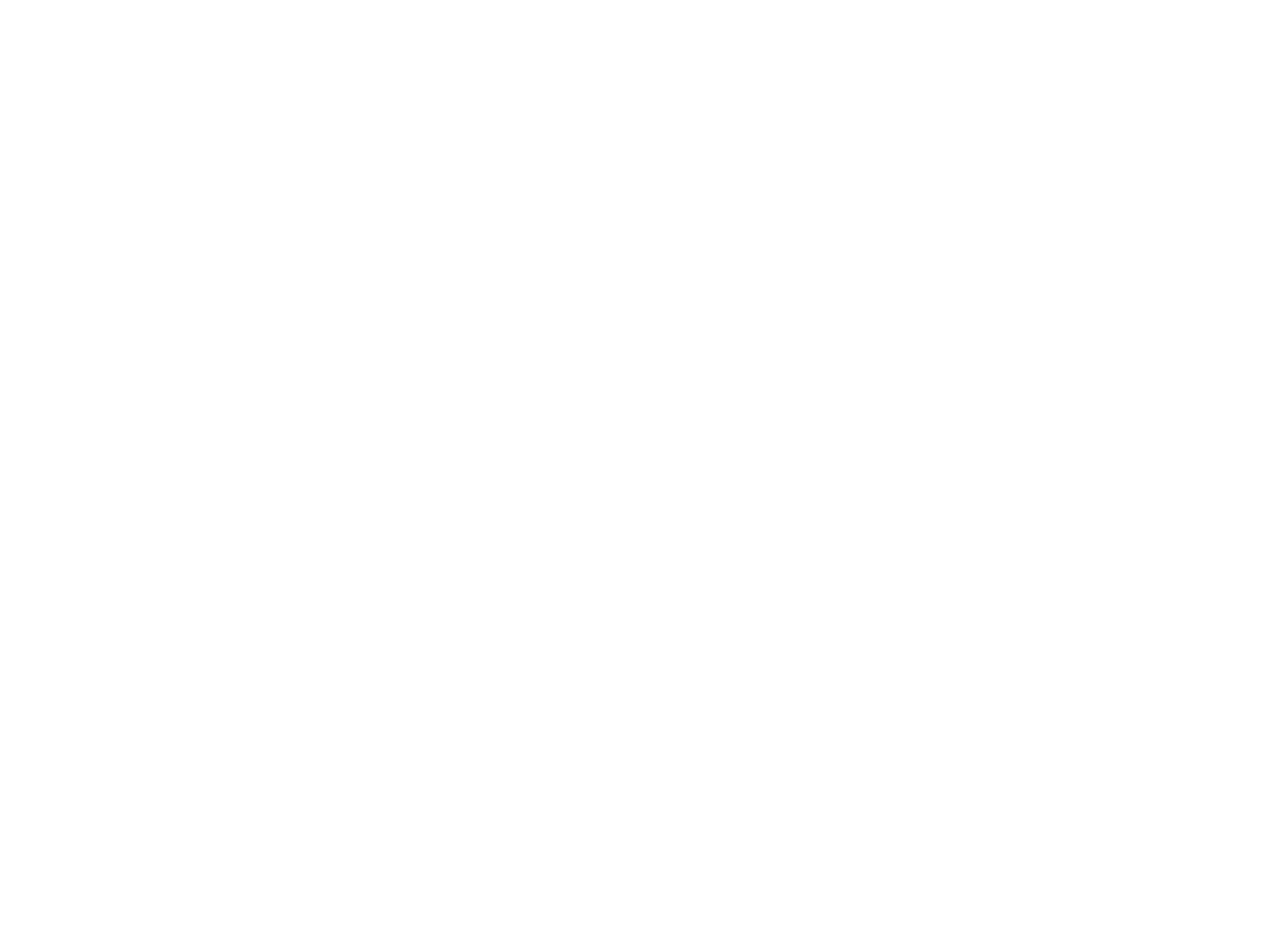
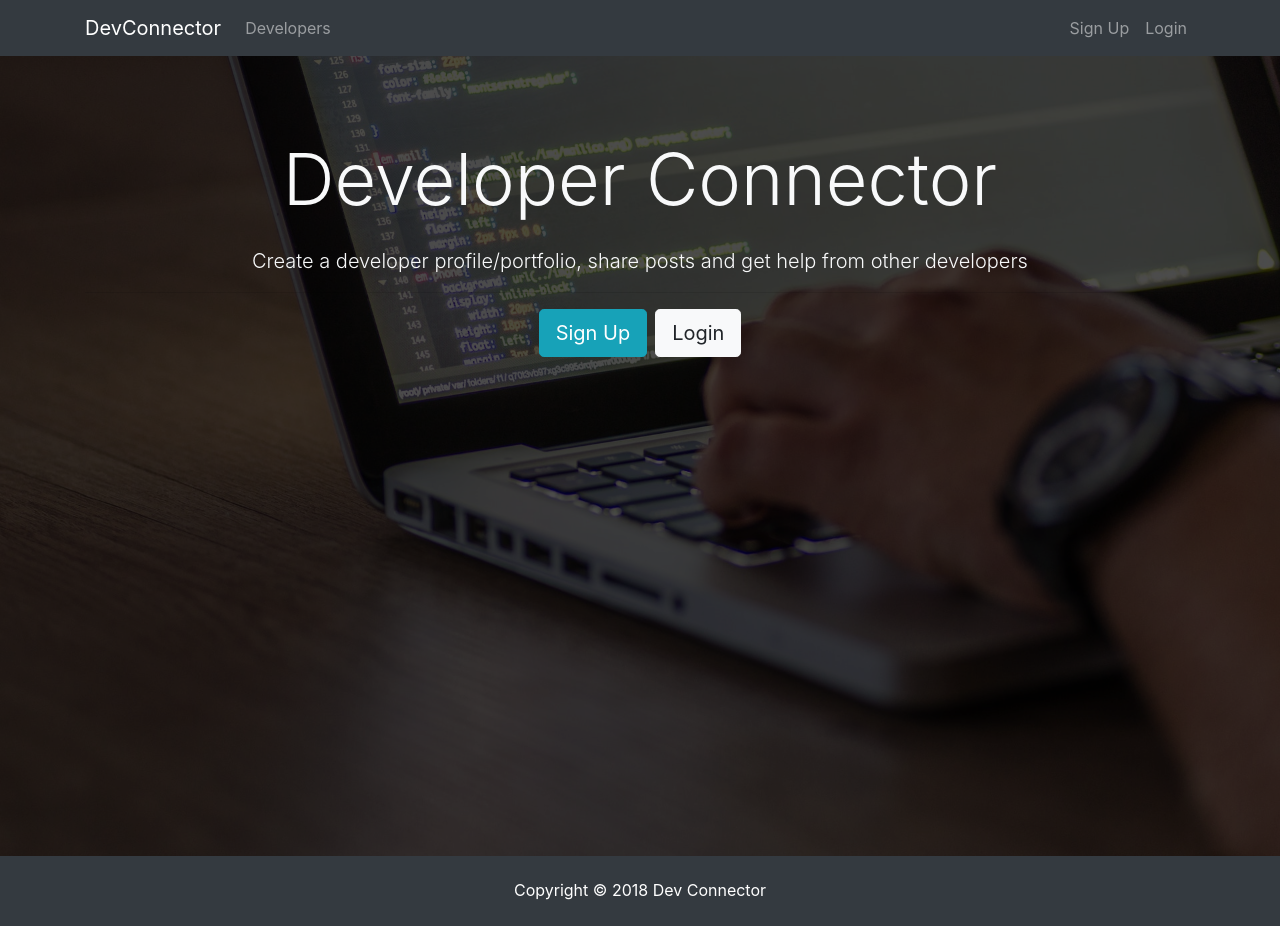
Before and after one commit to landonwjohnson/devconnector, a React (Create React App) app in the folder client/: page / in a window 1280 px wide. Before the commit the page ends 800 px from the top, so only its background shows below. Built offline with nearby package versions, Linux system fonts and the light colour scheme.

Commit message:
created Footer Landing and Navbar components

```diff
--- a/client/src/App.css
+++ b/client/src/App.css
@@ -1,3 +1,5 @@
+@import '../node_modules/bootstrap/dist/css/bootstrap.min.css';
+
 .App {
   text-align: center;
 }
--- a/client/src/App.js
+++ b/client/src/App.js
@@ -1,10 +1,16 @@
 import React, { Component } from 'react';
 import './App.css';
+import Navbar from './components/layout/Navbar';
+import Footer from './components/layout/Footer';
+import Landing from './components/layout/Landing';
 
 class App extends Component {
   render() {
     return (
       <div className="App">
+        <Navbar />
+        <Landing />
+        <Footer />
       </div>
     );
   }
--- a/client/src/components/layout/Footer.js
+++ b/client/src/components/layout/Footer.js
@@ -0,0 +1,9 @@
+import React from 'react'
+
+export default () => {
+  return (
+    <footer className="bg-dark text-white mt-5 p-4 text-center">
+    Copyright &copy; {new Date().getFullYear()} Dev Connector
+  </footer>
+  )
+}
--- a/client/src/components/layout/Landing.js
+++ b/client/src/components/layout/Landing.js
@@ -0,0 +1,26 @@
+import React, { Component } from 'react'
+
+class Landing extends Component {
+  render() {
+    return (
+        <div className="landing">
+        <div className="dark-overlay landing-inner text-light">
+          <div className="container">
+            <div className="row">
+              <div className="col-md-12 text-center">
+                <h1 className="display-3 mb-4">Developer Connector
+                </h1>
+                <p className="lead"> Create a developer profile/portfolio, share posts and get help from other developers</p>
+                <hr />
+                <a href="register.html" className="btn btn-lg btn-info mr-2">Sign Up</a>
+                <a href="login.html" className="btn btn-lg btn-light">Login</a>
+              </div>
+            </div>
+          </div>
+        </div>
+      </div>
+    )
+  }
+}
+
+export default Landing;
--- a/client/src/components/layout/Navbar.js
+++ b/client/src/components/layout/Navbar.js
@@ -1,9 +1,36 @@
-import React from 'react'
+import React, { Component } from 'react'
 
-export default () => {
-  return (
-    <div>
+class Navbar extends Component {
+  render() {
+    return (
+    <nav className="navbar navbar-expand-sm navbar-dark bg-dark mb-4">
+        <div className="container">
+        <a className="navbar-brand" href="landing.html">DevConnector</a>
+        <button className="navbar-toggler" type="button" data-toggle="collapse" data-target="#mobile-nav">
+            <span className="navbar-toggler-icon"></span>
+        </button>
 
-    </div>
-  )
+        <div className="collapse navbar-collapse" id="mobile-nav">
+            <ul className="navbar-nav mr-auto">
+            <li className="nav-item">
+                <a className="nav-link" href="profiles.html"> Developers
+                </a>
+            </li>
+            </ul>
+
+            <ul className="navbar-nav ml-auto">
+            <li className="nav-item">
+                <a className="nav-link" href="register.html">Sign Up</a>
+            </li>
+            <li className="nav-item">
+                <a className="nav-link" href="login.html">Login</a>
+            </li>
+            </ul>
+        </div>
+        </div>
+    </nav>
+    )
+  }
 }
+
+export default Navbar;
```
